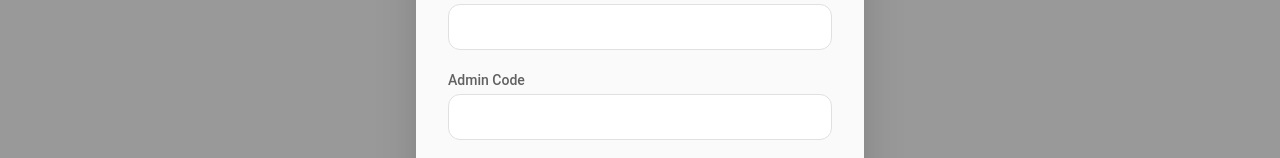
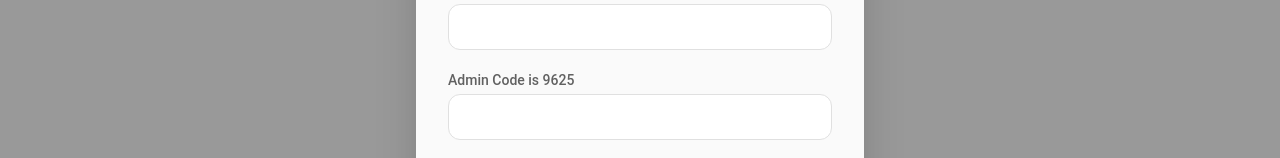
Before and after one commit to HonAysporto/TazerAcademyfront, a React (Vite) app: page /adminsignup in a window 1280 px wide. Shown: the part 579-737 px from the top of the page. Built offline with nearby package versions, Linux system fonts and the light colour scheme.

Commit message:
Update admin code label in AdminSignup component

```diff
--- a/src/pages/AdminSignup.jsx
+++ b/src/pages/AdminSignup.jsx
@@ -79,7 +79,7 @@ const AdminSignup = () => {
               { name: "lastname", label: "Last Name", type: "text" },
               { name: "email", label: "Email Address", type: "email" },
               { name: "password", label: "Password", type: "password" },
-              { name: "adminCode", label: "Admin Code", type: "password" },
+              { name: "adminCode", label: "Admin Code is 9625", type: "password" },
             ].map((field) => (
               <div key={field.name}>
                 <label className="mb-1 block text-sm font-medium text-gray-700">{field.label}</label>
```
